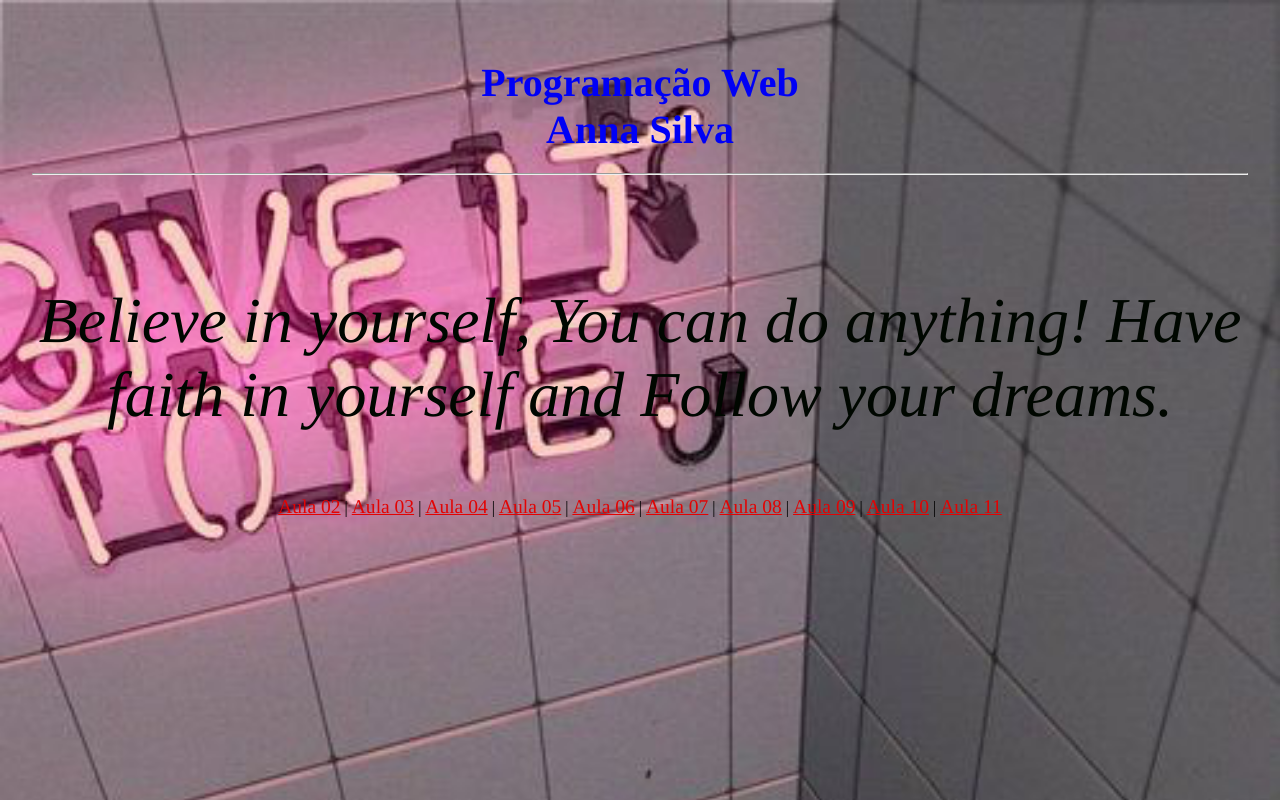
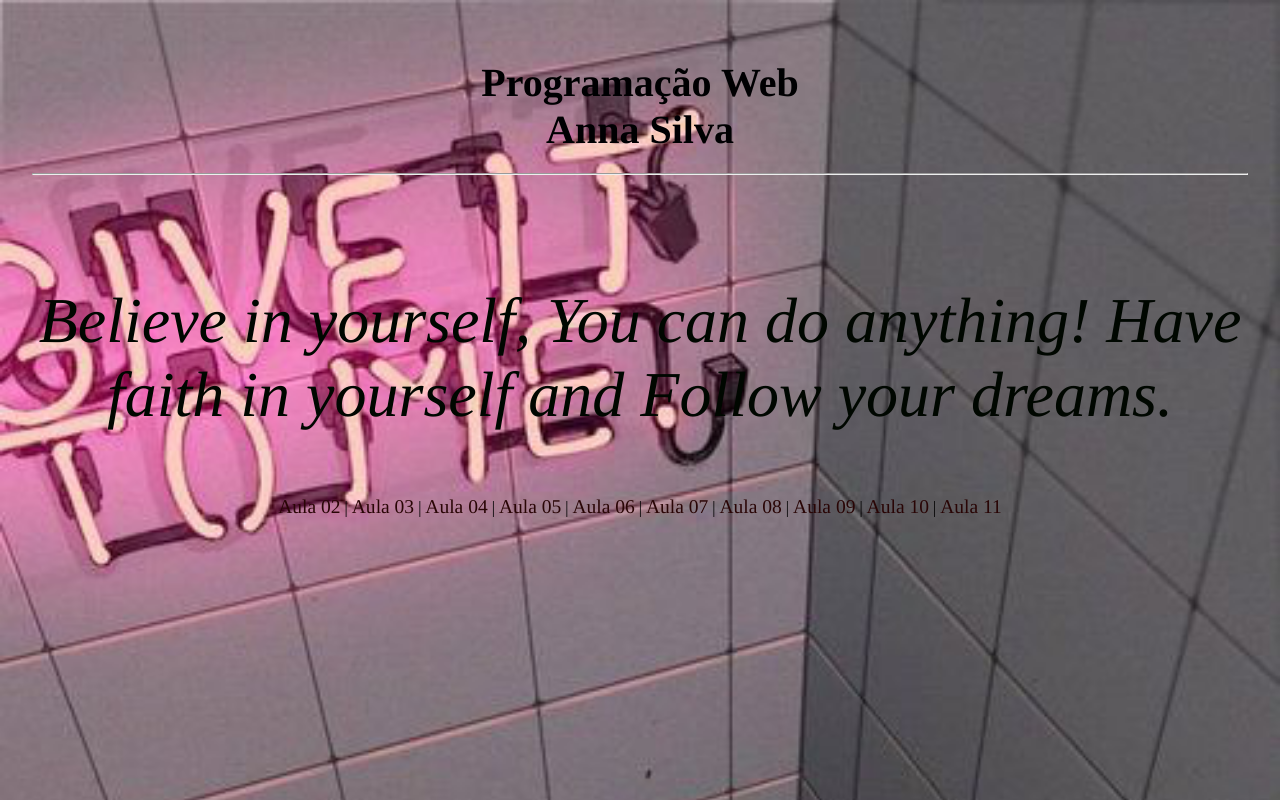
Before and after one commit to AnnaBH/AnnaBH.github.io, a plain HTML site: page index.html in a window 1280 px wide. Drawn offline with Linux system fonts and the light colour scheme.

Commit message:
modificação index

```diff
--- a/index.css
+++ b/index.css
@@ -17,7 +17,7 @@
 h1{
     font-family: "Time New Roman", Times, serif;
     font-size:2.5em;
-    color:rgb(0, 0, 245);
+    color:rgb(0, 0, 2);
 }
 p{
     font-family: "Time New Roman", Times, serif;
@@ -30,7 +30,8 @@ a{
     font-family: "Time New Roman", Times, serif;
     font-style: inherit;
     font-size:1.22em;
-    color: rgb(226, 3, 3);
+    color: rgb(41, 5, 5);
+    text-decoration: none;
 }
 
 body{
```
